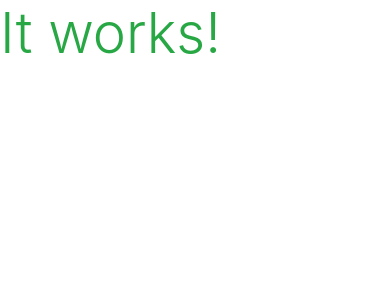
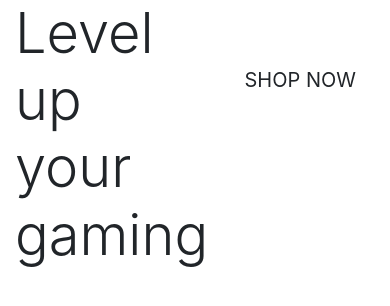
Before and after one commit to ThomasWharton/gamer-station, a Django app: page / in a window 390 px wide. Shown: the top 306 px of the page. Run offline with Django 3.2, Linux system fonts and the light colour scheme.

Commit message:
Feat: Add basic home page content

```diff
--- a/home/templates/home/index.html
+++ b/home/templates/home/index.html
@@ -1,8 +1,25 @@
 {% extends 'base.html' %}
 {% load static %}
 
+{% block page_header %}
+    <div class="container header-container">
+        <div class="row">
+            <div class="col"></div>
+        </div>
+    </div>
+{% endblock %}
+
 {% block content %}
-<h1 class="display-4 text-success">
-    It works!
-</h1>
+    <div class="container h-100">
+        <div class="row h-100">
+            <div class="col-7 col-md-6 my-auto">
+                <h1 class="display-4 logo">Level up your gaming</h1>
+            </div>
+            <div class="my-5">
+                <h4>
+                    <a href="" class="shop-now-button btn btn-lg rounded-0 text-uppercase py-3">Shop Now</a>
+                </h4>
+            </div>
+        </div>
+    </div>
 {% endblock %}
```
